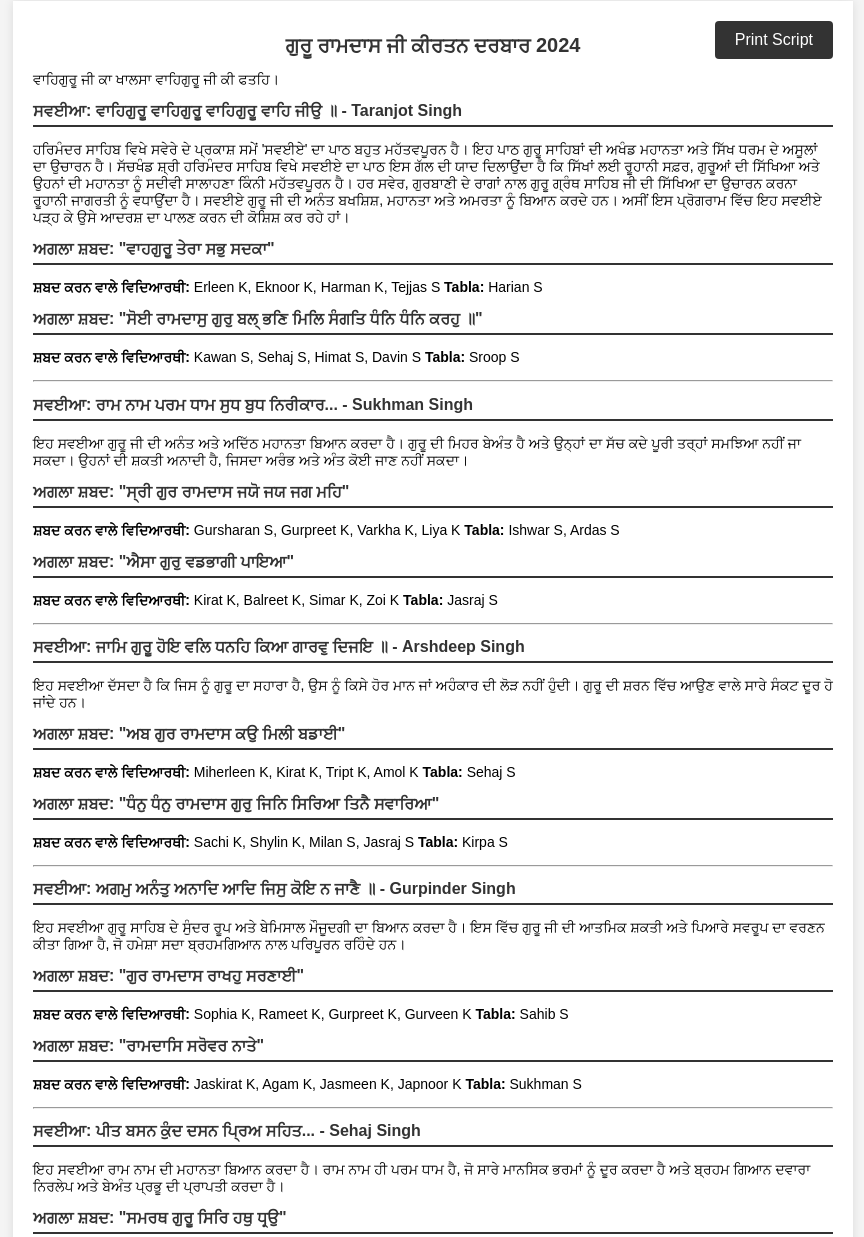
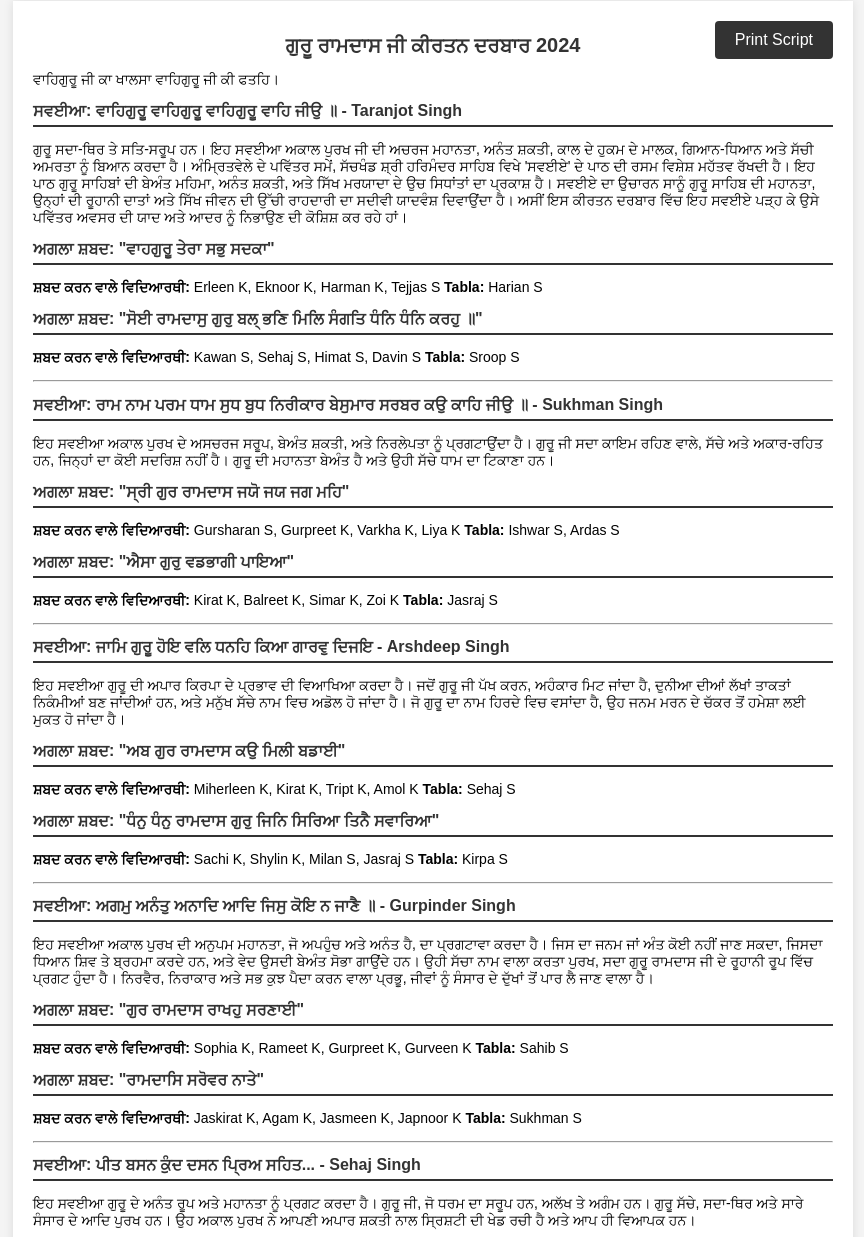
Before and after one commit to jsa498/-2024, a plain HTML site: page index.html in a window 1280 px wide. Shown: the part 19-1256 px from the top of the page, without its empty margins (207-1071 px from the left). Drawn offline with Linux system fonts and the light colour scheme.

Commit message:
Update index.html

```diff
--- a/index.html
+++ b/index.html
@@ -13,9 +13,7 @@
 
         <p>ਵਾਹਿਗੁਰੂ ਜੀ ਕਾ ਖਾਲਸਾ ਵਾਹਿਗੁਰੂ ਜੀ ਕੀ ਫਤਹਿ।</p>
         <h2>ਸਵਈਆ: ਵਾਹਿਗੁਰੂ ਵਾਹਿਗੁਰੂ ਵਾਹਿਗੁਰੂ ਵਾਹਿ ਜੀਉ ॥ - Taranjot Singh</h2>
-        <p>ਹਰਿਮੰਦਰ ਸਾਹਿਬ ਵਿਖੇ ਸਵੇਰੇ ਦੇ ਪ੍ਰਕਾਸ਼ ਸਮੇਂ 'ਸਵਈਏ' ਦਾ ਪਾਠ ਬਹੁਤ ਮਹੱਤਵਪੂਰਨ ਹੈ। ਇਹ ਪਾਠ ਗੁਰੂ ਸਾਹਿਬਾਂ ਦੀ ਅਖੰਡ ਮਹਾਨਤਾ ਅਤੇ ਸਿੱਖ ਧਰਮ ਦੇ ਅਸੂਲਾਂ ਦਾ ਉਚਾਰਨ ਹੈ। ਸੱਚਖੰਡ ਸ਼੍ਰੀ ਹਰਿਮੰਦਰ ਸਾਹਿਬ ਵਿਖੇ ਸਵਈਏ ਦਾ ਪਾਠ ਇਸ ਗੱਲ ਦੀ ਯਾਦ ਦਿਲਾਉਂਦਾ ਹੈ ਕਿ ਸਿੱਖਾਂ ਲਈ ਰੂਹਾਨੀ ਸਫ਼ਰ, ਗੁਰੂਆਂ ਦੀ ਸਿੱਖਿਆ ਅਤੇ ਉਹਨਾਂ ਦੀ ਮਹਾਨਤਾ ਨੂੰ ਸਦੀਵੀ ਸਾਲਾਹਣਾ ਕਿੰਨੀ ਮਹੱਤਵਪੂਰਨ ਹੈ। ਹਰ ਸਵੇਰ, ਗੁਰਬਾਣੀ ਦੇ ਰਾਗਾਂ ਨਾਲ ਗੁਰੂ ਗ੍ਰੰਥ ਸਾਹਿਬ ਜੀ ਦੀ ਸਿੱਖਿਆ ਦਾ ਉਚਾਰਨ ਕਰਨਾ ਰੂਹਾਨੀ ਜਾਗਰਤੀ ਨੂੰ ਵਧਾਉਂਦਾ ਹੈ। ਸਵਈਏ ਗੁਰੂ ਜੀ ਦੀ ਅਨੰਤ ਬਖਸ਼ਿਸ਼, ਮਹਾਨਤਾ ਅਤੇ ਅਮਰਤਾ ਨੂੰ ਬਿਆਨ ਕਰਦੇ ਹਨ।
-
-            ਅਸੀਂ ਇਸ ਪ੍ਰੋਗਰਾਮ ਵਿੱਚ ਇਹ ਸਵਈਏ ਪੜ੍ਹ ਕੇ ਉਸੇ ਆਦਰਸ਼ ਦਾ ਪਾਲਣ ਕਰਨ ਦੀ ਕੋਸ਼ਿਸ਼ ਕਰ ਰਹੇ ਹਾਂ।</p>
+        <p>ਗੁਰੂ ਸਦਾ-ਥਿਰ ਤੇ ਸਤਿ-ਸਰੂਪ ਹਨ। ਇਹ ਸਵਈਆ ਅਕਾਲ ਪੁਰਖ ਜੀ ਦੀ ਅਚਰਜ ਮਹਾਨਤਾ, ਅਨੰਤ ਸ਼ਕਤੀ, ਕਾਲ ਦੇ ਹੁਕਮ ਦੇ ਮਾਲਕ, ਗਿਆਨ-ਧਿਆਨ ਅਤੇ ਸੱਚੀ ਅਮਰਤਾ ਨੂੰ ਬਿਆਨ ਕਰਦਾ ਹੈ। ਅੰਮ੍ਰਿਤਵੇਲੇ ਦੇ ਪਵਿੱਤਰ ਸਮੇਂ, ਸੱਚਖੰਡ ਸ਼੍ਰੀ ਹਰਿਮੰਦਰ ਸਾਹਿਬ ਵਿਖੇ 'ਸਵਈਏ' ਦੇ ਪਾਠ ਦੀ ਰਸਮ ਵਿਸ਼ੇਸ਼ ਮਹੱਤਵ ਰੱਖਦੀ ਹੈ। ਇਹ ਪਾਠ ਗੁਰੂ ਸਾਹਿਬਾਂ ਦੀ ਬੇਅੰਤ ਮਹਿਮਾ, ਅਨੰਤ ਸ਼ਕਤੀ, ਅਤੇ ਸਿੱਖ ਮਰਯਾਦਾ ਦੇ ਉਚ ਸਿਧਾਂਤਾਂ ਦਾ ਪ੍ਰਕਾਸ਼ ਹੈ। ਸਵਈਏ ਦਾ ਉਚਾਰਨ ਸਾਨੂੰ ਗੁਰੂ ਸਾਹਿਬ ਦੀ ਮਹਾਨਤਾ, ਉਨ੍ਹਾਂ ਦੀ ਰੂਹਾਨੀ ਦਾਤਾਂ ਅਤੇ ਸਿੱਖ ਜੀਵਨ ਦੀ ਉੱਚੀ ਰਾਹਦਾਰੀ ਦਾ ਸਦੀਵੀ ਯਾਦਵੰਸ਼ ਦਿਵਾਉਂਦਾ ਹੈ। ਅਸੀਂ ਇਸ ਕੀਰਤਨ ਦਰਬਾਰ ਵਿੱਚ ਇਹ ਸਵਈਏ ਪੜ੍ਹ ਕੇ ਉਸੇ ਪਵਿੱਤਰ ਅਵਸਰ ਦੀ ਯਾਦ ਅਤੇ ਆਦਰ ਨੂੰ ਨਿਭਾਉਣ ਦੀ ਕੋਸ਼ਿਸ਼ ਕਰ ਰਹੇ ਹਾਂ।</p>
 
         <h2>ਅਗਲਾ ਸ਼ਬਦ: "ਵਾਹਗੁਰੂ ਤੇਰਾ ਸਭੁ ਸਦਕਾ"</h2>
         <p><b>ਸ਼ਬਦ ਕਰਨ ਵਾਲੇ ਵਿਦਿਆਰਥੀ:</b> Erleen K, Eknoor K, Harman K, Tejjas S <b>Tabla:</b> Harian S</p>
@@ -25,8 +23,8 @@
 
         <hr>
 
-        <h2>ਸਵਈਆ: ਰਾਮ ਨਾਮ ਪਰਮ ਧਾਮ ਸੁਧ ਬੁਧ ਨਿਰੀਕਾਰ... - Sukhman Singh</h2>
-        <p>ਇਹ ਸਵਈਆ ਗੁਰੂ ਜੀ ਦੀ ਅਨੰਤ ਅਤੇ ਅਦਿੱਠ ਮਹਾਨਤਾ ਬਿਆਨ ਕਰਦਾ ਹੈ। ਗੁਰੂ ਦੀ ਮਿਹਰ ਬੇਅੰਤ ਹੈ ਅਤੇ ਉਨ੍ਹਾਂ ਦਾ ਸੱਚ ਕਦੇ ਪੂਰੀ ਤਰ੍ਹਾਂ ਸਮਝਿਆ ਨਹੀਂ ਜਾ ਸਕਦਾ। ਉਹਨਾਂ ਦੀ ਸ਼ਕਤੀ ਅਨਾਦੀ ਹੈ, ਜਿਸਦਾ ਅਰੰਭ ਅਤੇ ਅੰਤ ਕੋਈ ਜਾਣ ਨਹੀਂ ਸਕਦਾ।</p>
+        <h2>ਸਵਈਆ: ਰਾਮ ਨਾਮ ਪਰਮ ਧਾਮ ਸੁਧ ਬੁਧ ਨਿਰੀਕਾਰ ਬੇਸੁਮਾਰ ਸਰਬਰ ਕਉ ਕਾਹਿ ਜੀਉ ॥ - Sukhman Singh</h2>
+        <p>ਇਹ ਸਵਈਆ ਅਕਾਲ ਪੁਰਖ ਦੇ ਅਸਚਰਜ ਸਰੂਪ, ਬੇਅੰਤ ਸ਼ਕਤੀ, ਅਤੇ ਨਿਰਲੇਪਤਾ ਨੂੰ ਪ੍ਰਗਟਾਉਂਦਾ ਹੈ। ਗੁਰੂ ਜੀ ਸਦਾ ਕਾਇਮ ਰਹਿਣ ਵਾਲੇ, ਸੱਚੇ ਅਤੇ ਅਕਾਰ-ਰਹਿਤ ਹਨ, ਜਿਨ੍ਹਾਂ ਦਾ ਕੋਈ ਸਦਰਿਸ਼ ਨਹੀਂ ਹੈ। ਗੁਰੂ ਦੀ ਮਹਾਨਤਾ ਬੇਅੰਤ ਹੈ ਅਤੇ ਉਹੀ ਸੱਚੇ ਧਾਮ ਦਾ ਟਿਕਾਣਾ ਹਨ।</p>
 
         <h2>ਅਗਲਾ ਸ਼ਬਦ: "ਸ੍ਰੀ ਗੁਰ ਰਾਮਦਾਸ ਜਯੋ ਜਯ ਜਗ ਮਹਿ"</h2>
         <p><b>ਸ਼ਬਦ ਕਰਨ ਵਾਲੇ ਵਿਦਿਆਰਥੀ:</b> Gursharan S, Gurpreet K, Varkha K, Liya K <b>Tabla:</b> Ishwar S, Ardas S</p>
@@ -36,8 +34,8 @@
 
         <hr>
 
-        <h2>ਸਵਈਆ: ਜਾਮਿ ਗੁਰੂ ਹੋਇ ਵਲਿ ਧਨਹਿ ਕਿਆ ਗਾਰਵੁ ਦਿਜਇ ॥ - Arshdeep Singh</h2>
-        <p>ਇਹ ਸਵਈਆ ਦੱਸਦਾ ਹੈ ਕਿ ਜਿਸ ਨੂੰ ਗੁਰੂ ਦਾ ਸਹਾਰਾ ਹੈ, ਉਸ ਨੂੰ ਕਿਸੇ ਹੋਰ ਮਾਨ ਜਾਂ ਅਹੰਕਾਰ ਦੀ ਲੋੜ ਨਹੀਂ ਹੁੰਦੀ। ਗੁਰੂ ਦੀ ਸ਼ਰਨ ਵਿੱਚ ਆਉਣ ਵਾਲੇ ਸਾਰੇ ਸੰਕਟ ਦੂਰ ਹੋ ਜਾਂਦੇ ਹਨ।</p>
+        <h2>ਸਵਈਆ: ਜਾਮਿ ਗੁਰੂ ਹੋਇ ਵਲਿ ਧਨਹਿ ਕਿਆ ਗਾਰਵੁ ਦਿਜਇ - Arshdeep Singh</h2>
+        <p>ਇਹ ਸਵਈਆ ਗੁਰੂ ਦੀ ਅਪਾਰ ਕਿਰਪਾ ਦੇ ਪ੍ਰਭਾਵ ਦੀ ਵਿਆਖਿਆ ਕਰਦਾ ਹੈ। ਜਦੋਂ ਗੁਰੂ ਜੀ ਪੱਖ ਕਰਨ, ਅਹੰਕਾਰ ਮਿਟ ਜਾਂਦਾ ਹੈ, ਦੁਨੀਆ ਦੀਆਂ ਲੱਖਾਂ ਤਾਕਤਾਂ ਨਿਕੰਮੀਆਂ ਬਣ ਜਾਂਦੀਆਂ ਹਨ, ਅਤੇ ਮਨੁੱਖ ਸੱਚੇ ਨਾਮ ਵਿਚ ਅਡੋਲ ਹੋ ਜਾਂਦਾ ਹੈ। ਜੋ ਗੁਰੂ ਦਾ ਨਾਮ ਹਿਰਦੇ ਵਿਚ ਵਸਾਂਦਾ ਹੈ, ਉਹ ਜਨਮ ਮਰਨ ਦੇ ਚੱਕਰ ਤੋਂ ਹਮੇਸ਼ਾ ਲਈ ਮੁਕਤ ਹੋ ਜਾਂਦਾ ਹੈ।</p>
 
         <h2>ਅਗਲਾ ਸ਼ਬਦ: "ਅਬ ਗੁਰ ਰਾਮਦਾਸ ਕਉ ਮਿਲੀ ਬਡਾਈ"</h2>
         <p><b>ਸ਼ਬਦ ਕਰਨ ਵਾਲੇ ਵਿਦਿਆਰਥੀ:</b> Miherleen K, Kirat K, Tript K, Amol K <b>Tabla:</b> Sehaj S</p>
@@ -48,7 +46,7 @@
         <hr>
 
         <h2>ਸਵਈਆ: ਅਗਮੁ ਅਨੰਤੁ ਅਨਾਦਿ ਆਦਿ ਜਿਸੁ ਕੋਇ ਨ ਜਾਣੈ ॥ - Gurpinder Singh</h2>
-        <p>ਇਹ ਸਵਈਆ ਗੁਰੂ ਸਾਹਿਬ ਦੇ ਸੁੰਦਰ ਰੂਪ ਅਤੇ ਬੇਮਿਸਾਲ ਮੌਜੂਦਗੀ ਦਾ ਬਿਆਨ ਕਰਦਾ ਹੈ। ਇਸ ਵਿੱਚ ਗੁਰੂ ਜੀ ਦੀ ਆਤਮਿਕ ਸ਼ਕਤੀ ਅਤੇ ਪਿਆਰੇ ਸਵਰੂਪ ਦਾ ਵਰਣਨ ਕੀਤਾ ਗਿਆ ਹੈ, ਜੋ ਹਮੇਸ਼ਾ ਸਦਾ ਬ੍ਰਹਮਗਿਆਨ ਨਾਲ ਪਰਿਪੂਰਨ ਰਹਿੰਦੇ ਹਨ।</p>
+        <p>ਇਹ ਸਵਈਆ ਅਕਾਲ ਪੁਰਖ ਦੀ ਅਨੁਪਮ ਮਹਾਨਤਾ, ਜੋ ਅਪਹੁੰਚ ਅਤੇ ਅਨੰਤ ਹੈ, ਦਾ ਪ੍ਰਗਟਾਵਾ ਕਰਦਾ ਹੈ। ਜਿਸ ਦਾ ਜਨਮ ਜਾਂ ਅੰਤ ਕੋਈ ਨਹੀਂ ਜਾਣ ਸਕਦਾ, ਜਿਸਦਾ ਧਿਆਨ ਸ਼ਿਵ ਤੇ ਬ੍ਰਹਮਾ ਕਰਦੇ ਹਨ, ਅਤੇ ਵੇਦ ਉਸਦੀ ਬੇਅੰਤ ਸੋਭਾ ਗਾਉਂਦੇ ਹਨ। ਉਹੀ ਸੱਚਾ ਨਾਮ ਵਾਲਾ ਕਰਤਾ ਪੁਰਖ, ਸਦਾ ਗੁਰੂ ਰਾਮਦਾਸ ਜੀ ਦੇ ਰੂਹਾਨੀ ਰੂਪ ਵਿੱਚ ਪ੍ਰਗਟ ਹੁੰਦਾ ਹੈ। ਨਿਰਵੈਰ, ਨਿਰਾਕਾਰ ਅਤੇ ਸਭ ਕੁਝ ਪੈਦਾ ਕਰਨ ਵਾਲਾ ਪ੍ਰਭੂ, ਜੀਵਾਂ ਨੂੰ ਸੰਸਾਰ ਦੇ ਦੁੱਖਾਂ ਤੋਂ ਪਾਰ ਲੈ ਜਾਣ ਵਾਲਾ ਹੈ।</p>
 
         <h2>ਅਗਲਾ ਸ਼ਬਦ: "ਗੁਰ ਰਾਮਦਾਸ ਰਾਖਹੁ ਸਰਣਾਈ"</h2>
         <p><b>ਸ਼ਬਦ ਕਰਨ ਵਾਲੇ ਵਿਦਿਆਰਥੀ:</b> Sophia K, Rameet K, Gurpreet K, Gurveen K <b>Tabla:</b> Sahib S</p>
@@ -59,7 +57,7 @@
         <hr>
 
         <h2>ਸਵਈਆ: ਪੀਤ ਬਸਨ ਕੁੰਦ ਦਸਨ ਪ੍ਰਿਅ ਸਹਿਤ... - Sehaj Singh</h2>
-        <p>ਇਹ ਸਵਈਆ ਰਾਮ ਨਾਮ ਦੀ ਮਹਾਨਤਾ ਬਿਆਨ ਕਰਦਾ ਹੈ। ਰਾਮ ਨਾਮ ਹੀ ਪਰਮ ਧਾਮ ਹੈ, ਜੋ ਸਾਰੇ ਮਾਨਸਿਕ ਭਰਮਾਂ ਨੂੰ ਦੂਰ ਕਰਦਾ ਹੈ ਅਤੇ ਬ੍ਰਹਮ ਗਿਆਨ ਦਵਾਰਾ ਨਿਰਲੇਪ ਅਤੇ ਬੇਅੰਤ ਪ੍ਰਭੂ ਦੀ ਪ੍ਰਾਪਤੀ ਕਰਦਾ ਹੈ।</p>
+        <p>ਇਹ ਸਵਈਆ ਗੁਰੂ ਦੇ ਅਨੰਤ ਰੂਪ ਅਤੇ ਮਹਾਨਤਾ ਨੂੰ ਪ੍ਰਗਟ ਕਰਦਾ ਹੈ। ਗੁਰੂ ਜੀ, ਜੋ ਧਰਮ ਦਾ ਸਰੂਪ ਹਨ, ਅਲੱਖ ਤੇ ਅਗੰਮ ਹਨ। ਗੁਰੂ ਸੱਚੇ, ਸਦਾ-ਥਿਰ ਅਤੇ ਸਾਰੇ ਸੰਸਾਰ ਦੇ ਆਦਿ ਪੁਰਖ ਹਨ। ਉਹ ਅਕਾਲ ਪੁਰਖ ਨੇ ਆਪਣੀ ਅਪਾਰ ਸ਼ਕਤੀ ਨਾਲ ਸ੍ਰਿਸ਼ਟੀ ਦੀ ਖੇਡ ਰਚੀ ਹੈ ਅਤੇ ਆਪ ਹੀ ਵਿਆਪਕ ਹਨ।</p>
 
         <h2>ਅਗਲਾ ਸ਼ਬਦ: "ਸਮਰਥ ਗੁਰੂ ਸਿਰਿ ਹਥੁ ਧਰ੍ਉ"</h2>
         <p><b>ਸ਼ਬਦ ਕਰਨ ਵਾਲੇ ਵਿਦਿਆਰਥੀ:</b> Ekam K, Jupjeet K, Jaap K, Anand K <b>Tabla:</b> Hargun S</p>
@@ -70,7 +68,7 @@
         <hr>
 
         <h2>ਸਵਈਆ: ਸਿਰੀ ਗੁਰੂ ਸਿਰੀ ਗੁਰੂ ਸਿਰੀ ਗੁਰੂ ਸਤਿ ਜੀਉ ॥ - Jaskaran Singh</h2>
-        <p>ਇਹ ਸਵਈਆ ਗੁਰੂ ਸਾਹਿਬ ਦੀ ਬੇਅੰਤ ਬਖਸ਼ਿਸ਼ ਅਤੇ ਵਾਹਿਗੁਰੂ ਦੇ ਸਿਮਰਨ ਨੂੰ ਬਿਆਨ ਕਰਦਾ ਹੈ। ਵਾਹਿਗੁਰੂ ਸਿਮਰਨ ਸਾਡੇ ਰੂਹਾਨੀ ਜਾਗਰਣ ਲਈ ਸਭ ਤੋਂ ਵੱਡਾ ਸਾਧਨ ਹੈ।</p>
+        <p>ਇਹ ਸਵਈਆ ਸਤਿਗੁਰੂ ਦੀ ਸਦਾ-ਥਿਰ ਅਡੋਲ ਮਹਾਨਤਾ ਨੂੰ ਪ੍ਰਗਟ ਕਰਦਾ ਹੈ। ਸਤਿਗੁਰੂ ਦੇ ਬਚਨ ਸਿਰਮੌਰ ਖ਼ਜ਼ਾਨਾ ਹਨ, ਜੋ ਮਨੁੱਖ ਨੂੰ ਉੱਚੀ ਆਤਮਕ ਅਵਸਥਾ 'ਤੇ ਪਹੁੰਚਾਉਂਦੇ ਹਨ। ਸਤ, ਸੰਤੋਖ ਅਤੇ ਸੱਚਾ ਸੁਖ ਸਤਿਗੁਰੂ ਦੇ ਚਰਨਾਂ ਵਿਚ ਟਿਕ ਕੇ ਹੀ ਮਿਲਦਾ ਹੈ, ਜਿੱਥੇ ਮਨ ਵਿਕਾਰਾਂ ਤੋਂ ਰਹਿਤ ਹੋ ਜਾਂਦਾ ਹੈ।</p>
 
         <h2>ਅਗਲਾ ਸ਼ਬਦ: "ਭਾਈ ਰੇ ਮਿਲਿ ਸਜਣ ਹਰਿ ਗੁਣ ਸਾਰਿ"</h2>
         <p><b>ਸ਼ਬਦ ਕਰਨ ਵਾਲੇ ਵਿਦਿਆਰਥੀ:</b> Hargun S, Taranjot S, Gurpinder S, Sehaj S, Arshdeep S, Sukhman S <b>Tabla:</b> Gurnoor S</p>
```
